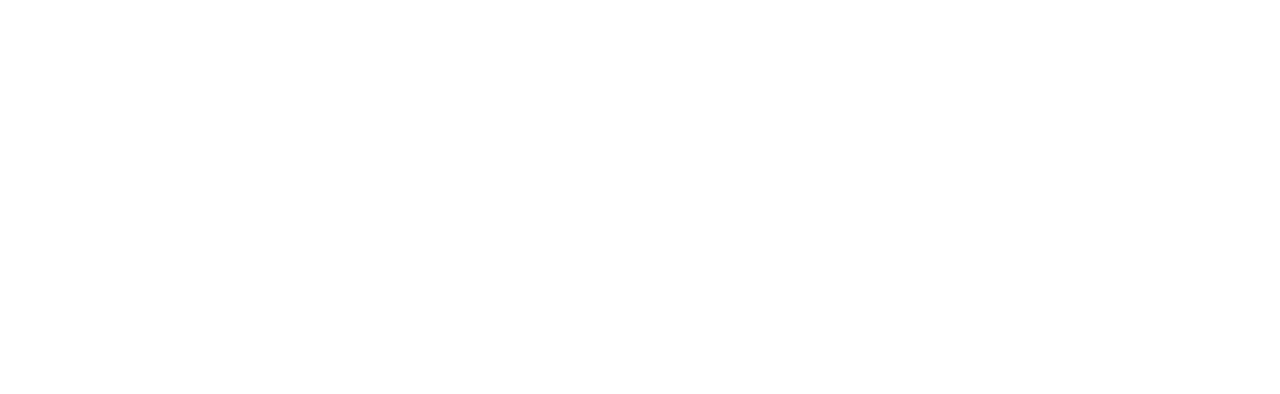
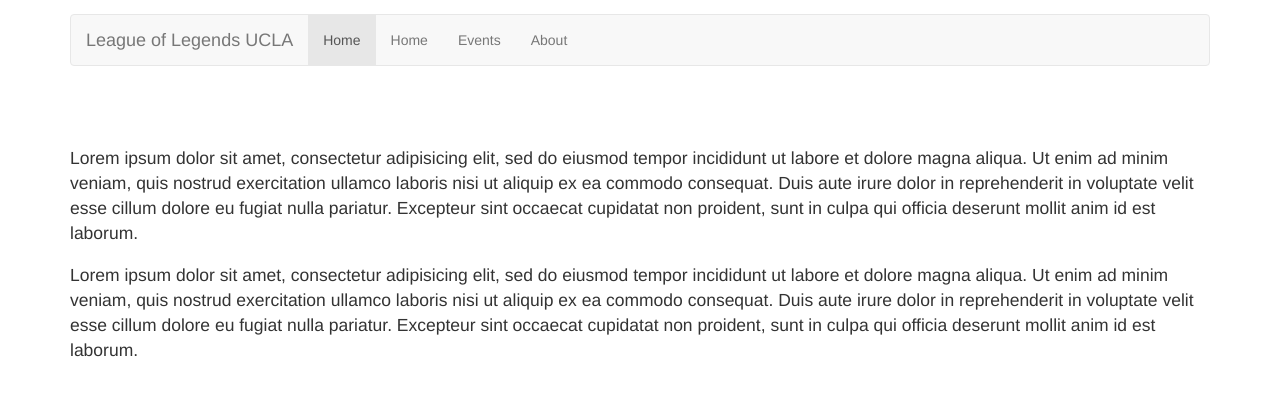
Before and after one commit to xiaoxuwu/DBtraining-proj1, a plain HTML site: page index.html in a window 1280 px wide. Drawn offline with nearby package versions, Linux system fonts and the light colour scheme.

Commit message:
added navbar and content

```diff
--- a/index.html
+++ b/index.html
@@ -1,13 +1,35 @@
 <!doctype html>
 <html>
 <head>
-  <title>Your organization</title>
+  <title>League of Legends UCLA</title>
   <meta charset='UTF-8' />
   <link href='https://maxcdn.bootstrapcdn.com/bootstrap/3.3.7/css/bootstrap.min.css' rel='stylesheet' type='text/css' />
   <link href='style.css' rel='stylesheet' type='text/css' />
 </head>
 <body>
-  <!-- Put your HTML here! -->
+  <div class="topnav container">
+      <nav class="navbar navbar-default">
+        <div class="container-fluid">
+          <div class="navbar-header">
+            <a class="navbar-brand" href="#">League of Legends UCLA</a>
+          </div>
+          <ul class="nav navbar-nav">
+            <li class="active"><a href="#">Home</a></li>
+            <li><a href="#">Home</a></li>
+            <li><a href="#">Events</a></li>
+            <li><a href="#">About</a></li>
+          </ul>
+        </div>
+      </nav>
+  </div>
+  <div class="bodytext container">
+    <p>
+      Lorem ipsum dolor sit amet, consectetur adipisicing elit, sed do eiusmod tempor incididunt ut labore et dolore magna aliqua. Ut enim ad minim veniam, quis nostrud exercitation ullamco laboris nisi ut aliquip ex ea commodo consequat. Duis aute irure dolor in reprehenderit in voluptate velit esse cillum dolore eu fugiat nulla pariatur. Excepteur sint occaecat cupidatat non proident, sunt in culpa qui officia deserunt mollit anim id est laborum.
+    </p>
+    <p>
+      Lorem ipsum dolor sit amet, consectetur adipisicing elit, sed do eiusmod tempor incididunt ut labore et dolore magna aliqua. Ut enim ad minim veniam, quis nostrud exercitation ullamco laboris nisi ut aliquip ex ea commodo consequat. Duis aute irure dolor in reprehenderit in voluptate velit esse cillum dolore eu fugiat nulla pariatur. Excepteur sint occaecat cupidatat non proident, sunt in culpa qui officia deserunt mollit anim id est laborum.
+    </p>
+  <div>
   <script src='https://ajax.googleapis.com/ajax/libs/jquery/3.1.1/jquery.min.js'></script>
   <script src='script.js'></script>
 </body>
--- a/style.css
+++ b/style.css
@@ -0,0 +1,12 @@
+.topnav {
+  margin-top: 1em;
+}
+
+.bodytext {
+  margin-top:3em;
+}
+
+p {
+  font-size: 1.25em;
+  margin-top:1em;
+}
```
